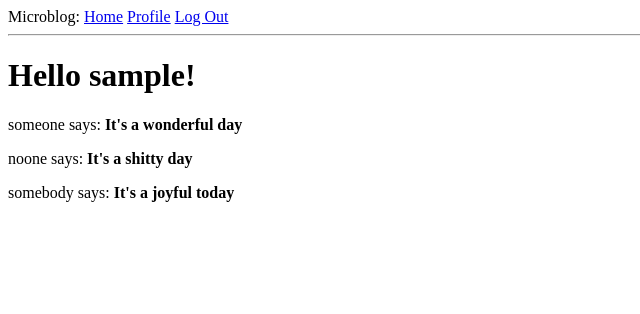
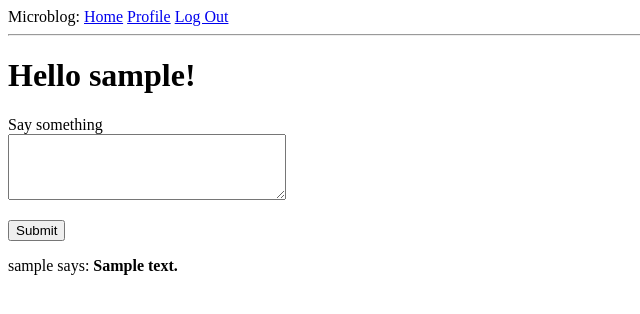
Before and after one commit to Sadnesh/flask_microblog, a Flask app: page / in a window 1280 px wide. Shown: the top 314 px of the page, without its empty margins (0-640 px from the left). Run offline with Flask 3, Linux system fonts and the light colour scheme; a user stored in the database is signed in; tables that the repository leaves empty hold one stand-in row (values such as "Sample post").

Commit message:
[add: blog submission form] [update: blog posts]

```diff
--- a/app/forms.py
+++ b/app/forms.py
@@ -11,6 +11,13 @@ class LoginForm(FlaskForm):
     password = PasswordField("Password", validators=[DataRequired()])
     remember_me = BooleanField("Remember Me")
     submit = SubmitField("Log In")
+
+
+class PostForm(FlaskForm):
+    post = TextAreaField(
+        "Say something", validators=[DataRequired(), Length(min=1, max=140)]
+    )
+    submit = SubmitField("Submit")
 
 
 class RegistrationForm(FlaskForm):
--- a/app/routes.py
+++ b/app/routes.py
@@ -1,23 +1,28 @@
 from app import app, db
 import sqlalchemy as sal
-from app.models import User
+from app.models import User, Post
 from urllib.parse import urlsplit
 from datetime import datetime, timezone
 from flask import render_template, flash, redirect, url_for, request
-from .forms import LoginForm, RegistrationForm, EditProfileForm, EmptyForm
 from flask_login import current_user, login_user, logout_user, login_required
+from .forms import LoginForm, RegistrationForm, EditProfileForm, EmptyForm, PostForm
 
 
-@app.route("/")
-@app.route("/index")
+@app.route("/", methods=["GET", "POST"])
+@app.route("/index", methods=["GET", "POST"])
 @login_required
 def index():
-    posts = [
-        {"author": {"username": "someone"}, "body": "It's a wonderful day"},
-        {"author": {"username": "noone"}, "body": "It's a shitty day"},
-        {"author": {"username": "somebody"}, "body": "It's a joyful today"},
-    ]
-    return render_template("index.html", title="Blog Testing", posts=posts)
+    form = PostForm()
+    if form.validate_on_submit():
+        post = Post()
+        post.body = form.post.data
+        post.author = current_user.username
+        db.session.add(post)
+        db.session.commit()
+        flash("Your post is now live!")
+        return redirect(url_for("index"))
+    posts = db.session.scalars(current_user.following_posts()).all()
+    return render_template("index.html", title="Home page", form=form, posts=posts)
 
 
 @app.route("/login", methods=["GET", "POST"])
--- a/app/templates/index.html
+++ b/app/templates/index.html
@@ -1,6 +1,18 @@
 {% extends "base.html" %}
 {% block content %}
 <h1>Hello {{ current_user.username }}!</h1>
+
+<form action="" method="post">
+    {{ form.hidden_tag() }}
+    <p>
+        {{ form.post.label }} <br>
+        {{ form.post(cols=32, rows=4) }} <br>
+        {% for error in form.post.errors %}
+        <span style="color: red;">[{{ error }}]</span>
+        {% endfor %}
+    </p>
+    <p>{{ form.submit() }}</p>
+</form>
 
 {%for post in posts %}
 <div>
```
